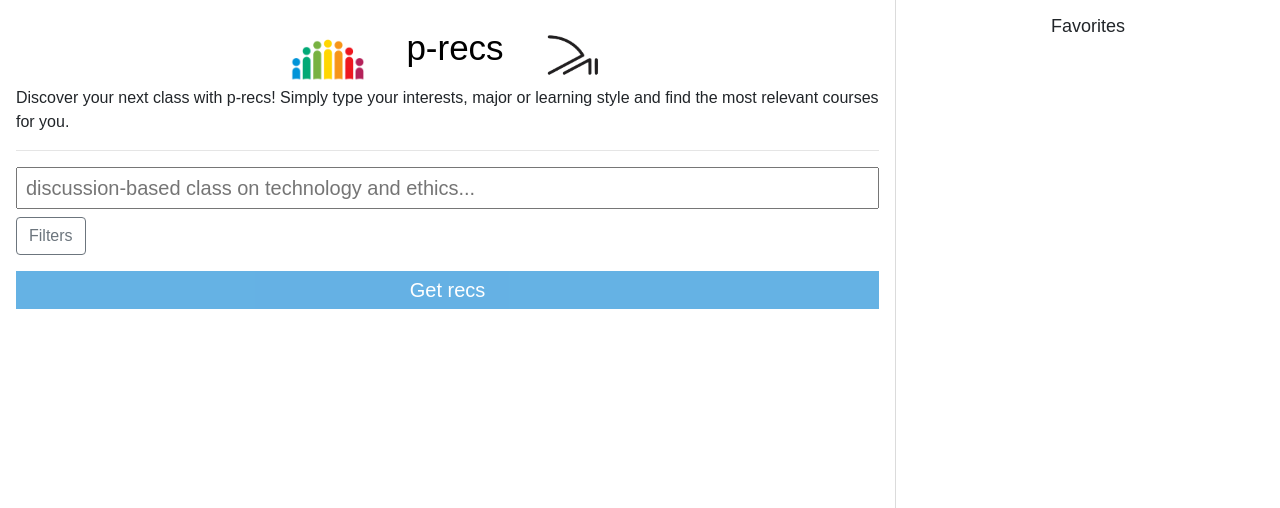
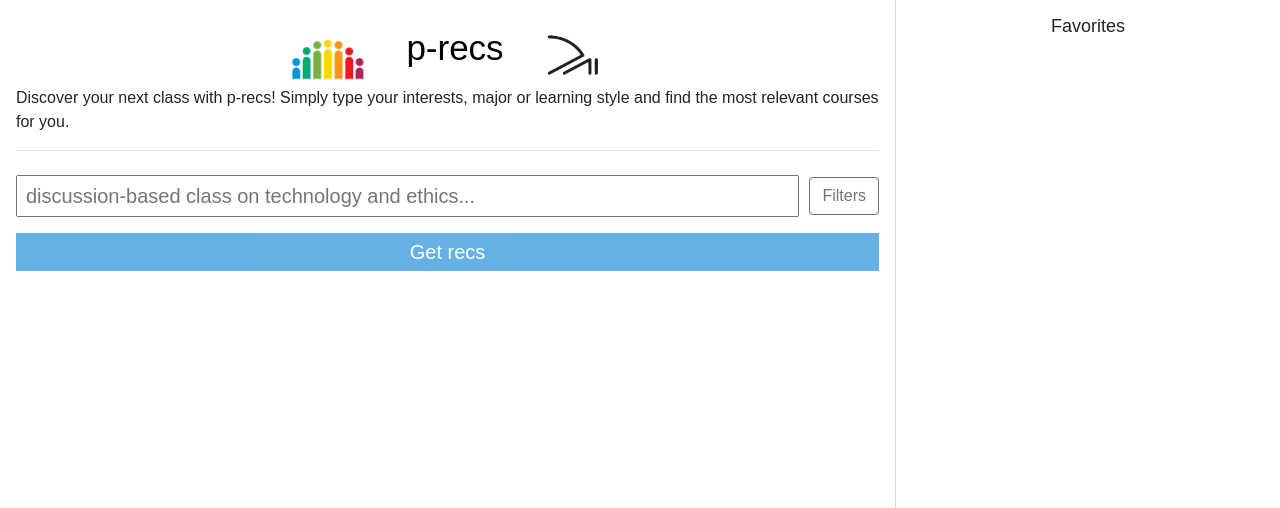
Before and after one commit to aspc/p-recs, a Flask app: page / in a window 1280 px wide. Shown: the top 508 px of the page. Run offline with Flask 3, Linux system fonts and the light colour scheme; parts of the project's set-up code (start-up, migrations or seed data) failed here and were passed over; some libraries are stand-ins or nearby versions.

Commit message:
move filters button in line with search

```diff
--- a/templates/search.html
+++ b/templates/search.html
@@ -20,13 +20,15 @@
     <!-- used to reference elements in JS OR
     to reference form data after a form is submitted -->
 
+    <div style="display: flex; align-items: center;">
       <input
         type="text"
         name="search"
         id="searchBox"
         placeholder="discussion-based class on technology and ethics..."
+        style="flex: 1; margin-right: 10px;"
       />
-    <p>
+      <div style="display: flex; align-items: center;">
         <a
           class="btn btn-outline-secondary"
           data-toggle="collapse"
@@ -37,7 +39,8 @@
         >
           Filters
         </a>
-    </p>
+      </div>
+    </div>
     <div class="collapse" id="course-filters">
       <div class="field">
         <label class="label">Department</label>
```
Lines whose indentation alone changed are shown as unchanged.
